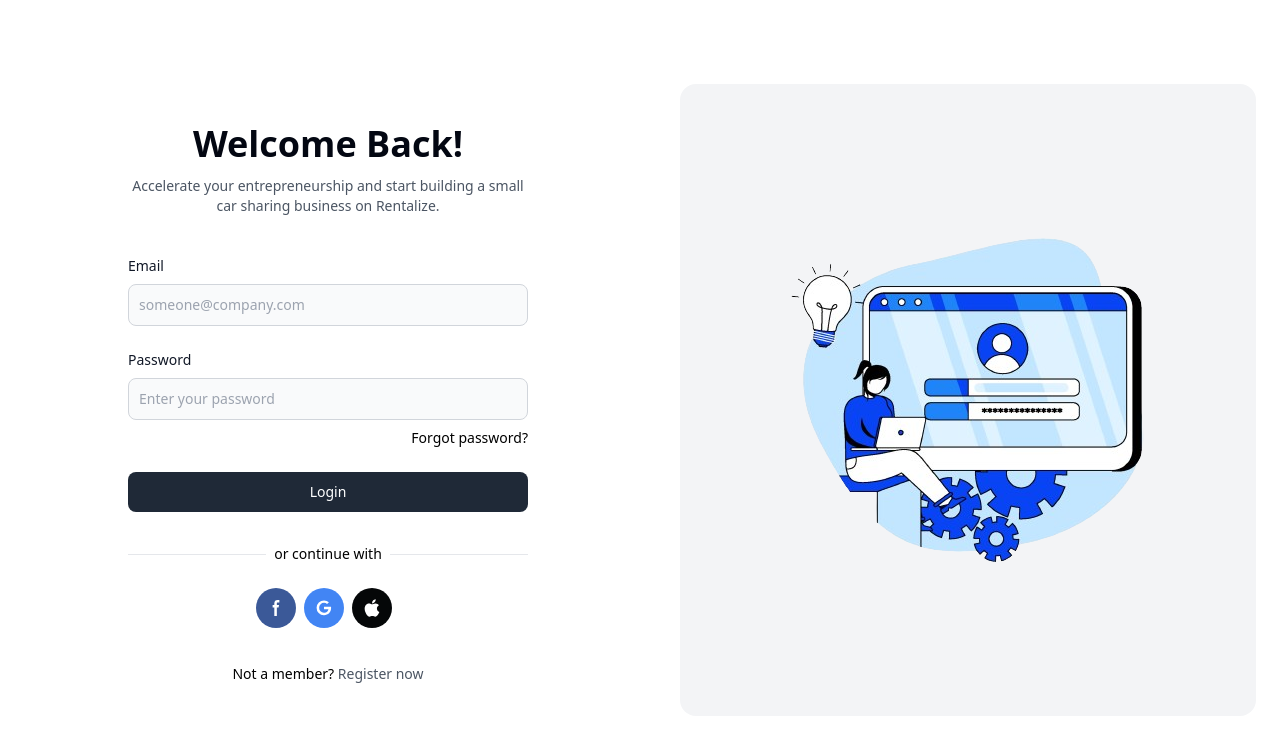
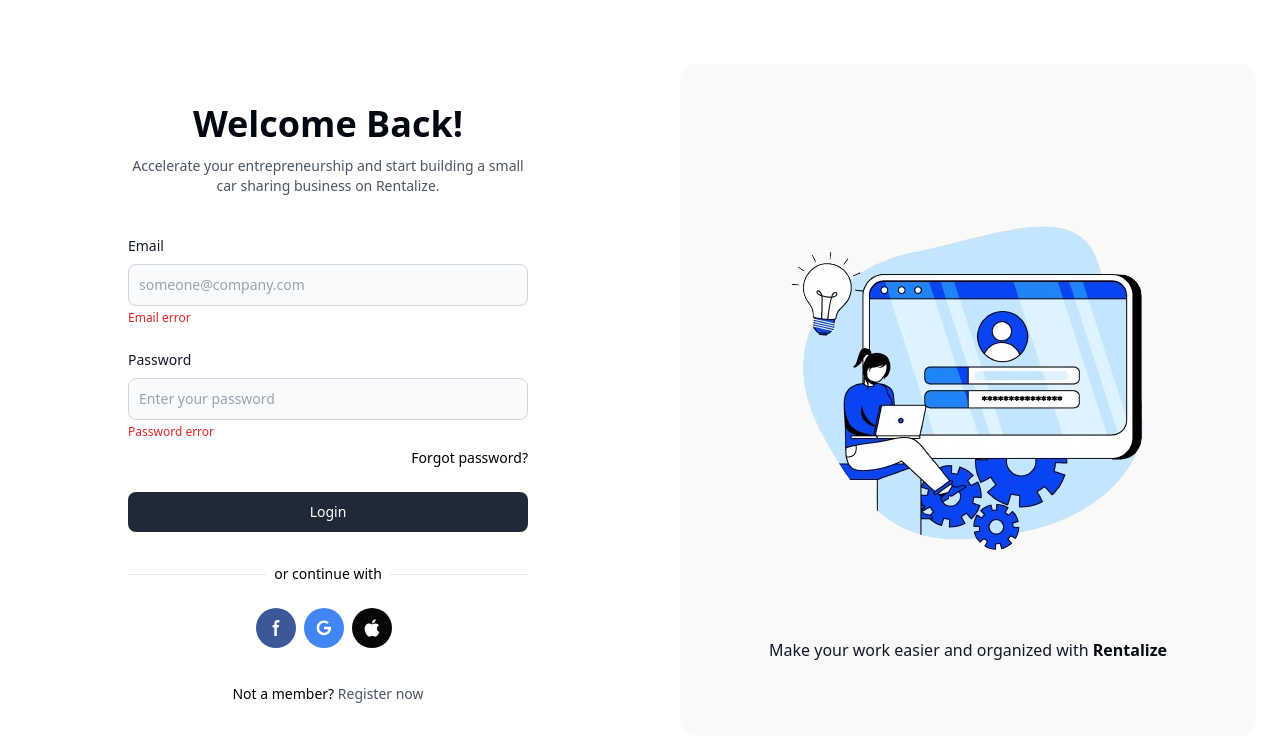
Before and after one commit to Kenura-R-Gunarathna/Login-Page-Tailwind, a website: page src/index.html in a window 1280 px wide. Drawn offline with nearby package versions, Linux system fonts and the light colour scheme; files that its build step writes are made by us from their sources.

Commit message:
readme updated

```diff
--- a/src/index.html
+++ b/src/index.html
@@ -16,10 +16,13 @@
               <div class="my-6">
                 <label for="email" class="block mb-2 text-sm font-medium text-gray-900">Email</label>
                 <input type="email" id="email" class="bg-gray-50 border border-gray-300 focus:outline-gray-800 text-gray-900 text-sm rounded-lg focus:ring-gray-500 focus:border-gray-500 block w-full p-2.5" placeholder="someone@company.com" required />
+                <div class="text-xs text-red-600 text-left mt-1">Email error</div>
               </div>
               <div class="my-6">
                 <label for="password" class="block mb-2 text-sm font-medium text-gray-900">Password</label>
                 <input type="password" id="password" class="bg-gray-50 border border-gray-300 focus:outline-gray-800 text-gray-900 text-sm rounded-lg focus:ring-gray-500 focus:border-gray-500 block w-full p-2.5" placeholder="Enter your password" required />
+                <div class="text-xs text-red-600 text-left mt-1">Password error</div>
+
                 <a href="#" class="mt-2 text-sm font-medium flex justify-end hover:text-gray-600">Forgot password?</a>
               </div>
               <div>
@@ -61,8 +64,11 @@
             </div>
           </div>
         </div>
-        <div class="m-6 hidden w-full max-h-[700px] rounded-2xl bg-gray-100 lg:flex justify-center items-center">
-          <img src="./images/auth.png" alt="login-image" class="w-fit min-w-fit" />
+        <div class="m-6 hidden w-full max-h-[700px] rounded-2xl bg-[#dfdfdf2e] lg:flex justify-center items-center">
+          <div>
+            <img src="./images/auth.png" alt="login-image" class="w-fit" />
+            <div class="text-gray-900 text-base text-center">Make your work easier and organized with <span class="text-gray-950 font-bold">Rentalize</span></div>
+          </div>
         </div>
       </div>
     </div>
```
Also changed, not shown: README.md, src/images/github.png (added).
